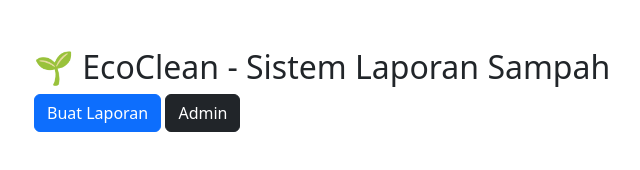
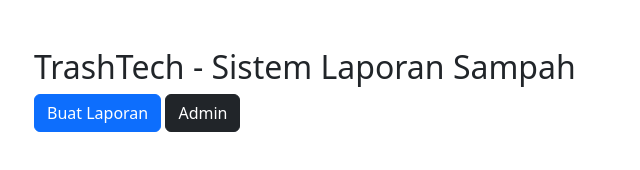
Before and after one commit to mhmdrizky26/trash-tech, a website: page public/index.html in a window 1280 px wide. Shown: the whole page, without its empty margins (48-688 px from the left). Drawn offline with nearby package versions, Linux system fonts and the light colour scheme.

Commit message:
test deploy lagi

```diff
--- a/public/index.html
+++ b/public/index.html
@@ -1,12 +1,12 @@
 <!DOCTYPE html>
 <html>
 <head>
-  <title>EcoClean</title>
+  <title>TrashTech</title>
   <link href="https://cdn.jsdelivr.net/npm/bootstrap@5.3.0/dist/css/bootstrap.min.css" rel="stylesheet">
 </head>
 <body class="container mt-5">
 
-<h2>🌱 EcoClean - Sistem Laporan Sampah</h2>
+<h2>TrashTech - Sistem Laporan Sampah</h2>
 
 <a href="laporan.html" class="btn btn-primary">Buat Laporan</a>
 <a href="admin.html" class="btn btn-dark">Admin</a>
```
